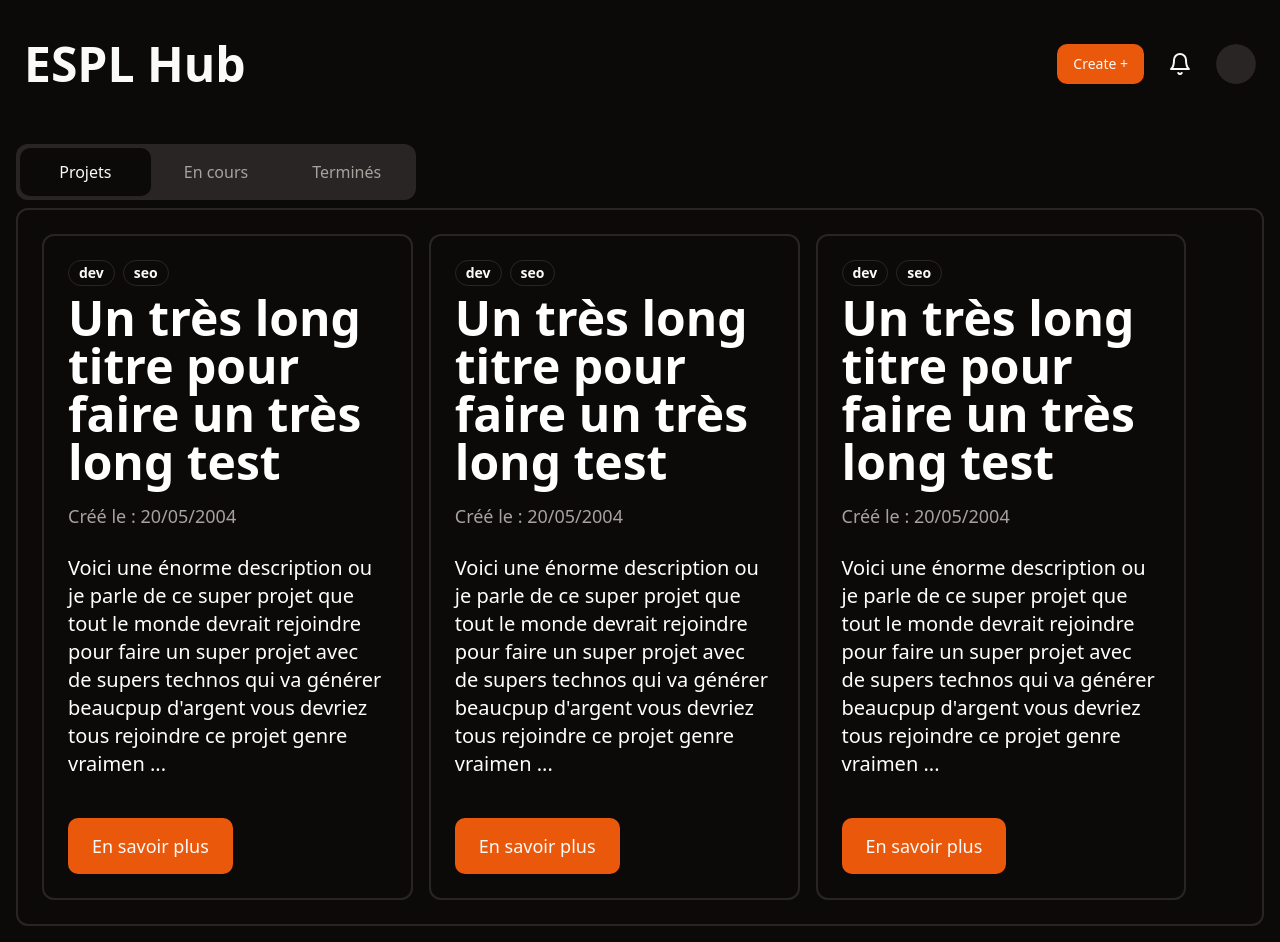
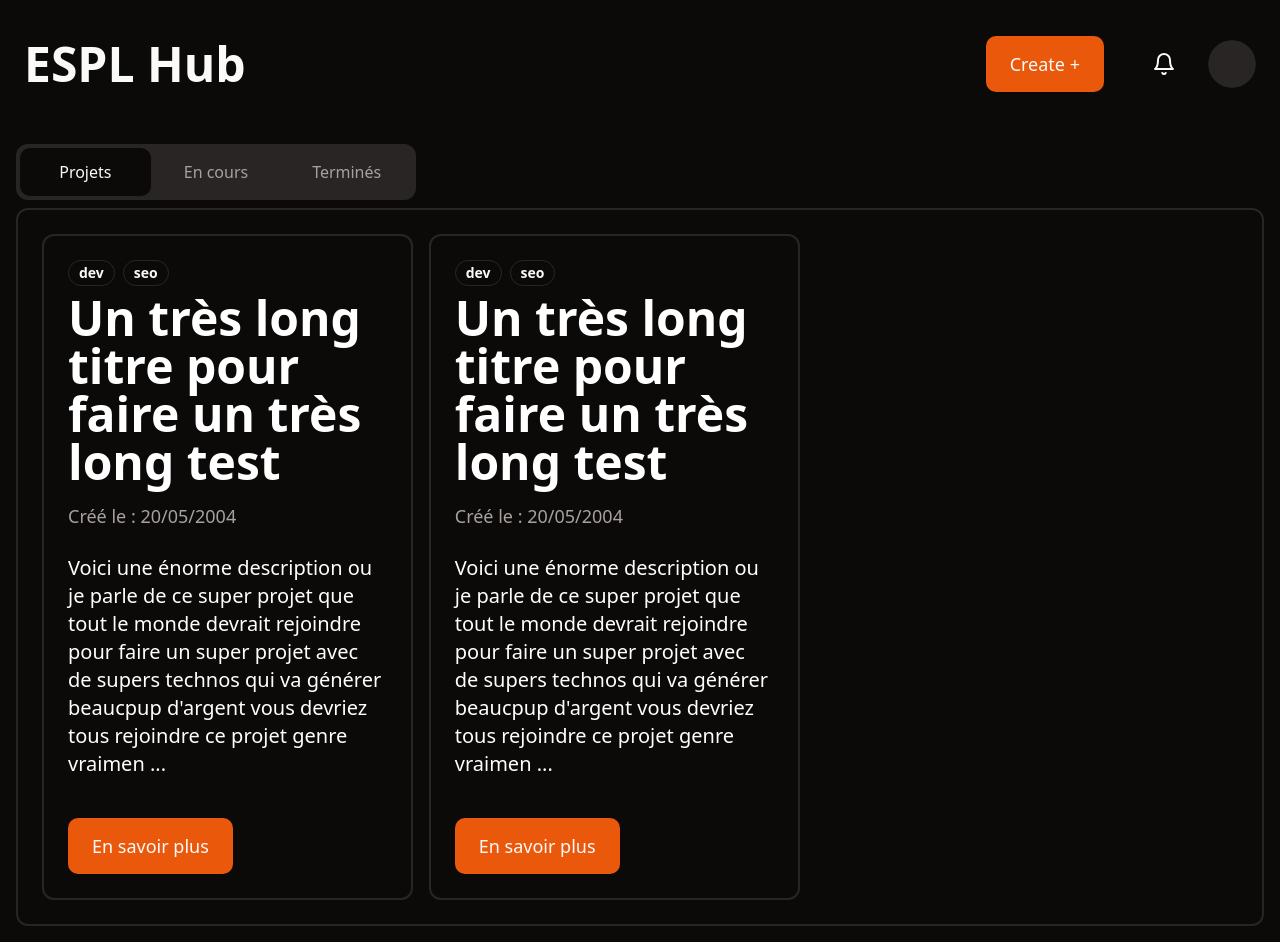
Before and after one commit to Elracoon/ESPL-hub-client, a React (Vite) app: page / in a window 1280 px wide. Built offline with nearby package versions, Linux system fonts and the light colour scheme.

Commit message:
nav icons style & layout

```diff
--- a/src/components/Header/Nav.tsx
+++ b/src/components/Header/Nav.tsx
@@ -44,10 +44,10 @@ export default function Nav() {
                     <Link to={"/"}>ESPL Hub</Link>
                 </h1>
             </div>
-            <div className="flex-row-center-between gap-4">
+            <div className="flex-row-center-between gap-8">
                 <Dialog>
                     <DialogTrigger asChild>
-                        <Button>Create +</Button>
+                        <Button size={"lg"}>Create +</Button>
                     </DialogTrigger>
                     <DialogContent className="sm:max-w-[450px]">
                         <DialogHeader>
@@ -71,8 +71,9 @@ export default function Nav() {
                         </DialogFooter>
                     </DialogContent>
                 </Dialog>
+                <div className="flex-row-center-center gap-4">
                     <Link to={"/notifications"}>
-                    <div className="flex-col-center-center rounded-full h-10 w-10">
+                        <div className="flex-col-center-center rounded-lg w-14 h-14 hover:bg-secondary/80">
                             <Bell />
                         </div>
                     </Link>
@@ -82,6 +83,7 @@ export default function Nav() {
                         </Avatar>
                     </Link>
                 </div>
+            </div>
         </nav>
     )
 }
--- a/src/components/Tabs/TabsMain.tsx
+++ b/src/components/Tabs/TabsMain.tsx
@@ -8,7 +8,6 @@ export default function TabsMain() {
             <div className="flex-row-center gap-4">
                 <CardProject title="Un très long titre pour faire un très long test" date="20/05/2004" description="Voici une énorme description ou je parle de ce super projet que tout le monde devrait rejoindre pour faire un super projet avec de supers technos qui va générer beaucpup d'argent vous devriez tous rejoindre ce projet genre vraiment " skills={["dev", "seo"]} />
                 <CardProject title="Un très long titre pour faire un très long test" date="20/05/2004" description="Voici une énorme description ou je parle de ce super projet que tout le monde devrait rejoindre pour faire un super projet avec de supers technos qui va générer beaucpup d'argent vous devriez tous rejoindre ce projet genre vraiment " skills={["dev", "seo"]} />
-                <CardProject title="Un très long titre pour faire un très long test" date="20/05/2004" description="Voici une énorme description ou je parle de ce super projet que tout le monde devrait rejoindre pour faire un super projet avec de supers technos qui va générer beaucpup d'argent vous devriez tous rejoindre ce projet genre vraiment " skills={["dev", "seo"]} />
             </div>
         </TabsContent>
     )
--- a/src/components/ui/avatar.tsx
+++ b/src/components/ui/avatar.tsx
@@ -10,7 +10,7 @@ const Avatar = React.forwardRef<
   <AvatarPrimitive.Root
     ref={ref}
     className={cn(
-      "relative flex h-10 w-10 shrink-0 overflow-hidden rounded-full",
+      "relative flex h-12 w-12 shrink-0 overflow-hidden rounded-full",
       className
     )}
     {...props}
--- a/src/style/index.css
+++ b/src/style/index.css
@@ -75,5 +75,5 @@ body::-webkit-scrollbar {
 }
 
 .tabs-content-dashboard {
-    @apply w-full border-2 border-border p-6 rounded-xl
+    @apply w-full h-auto border-2 border-border p-6 rounded-xl
 }
```
Lines whose indentation alone changed are shown as unchanged.
